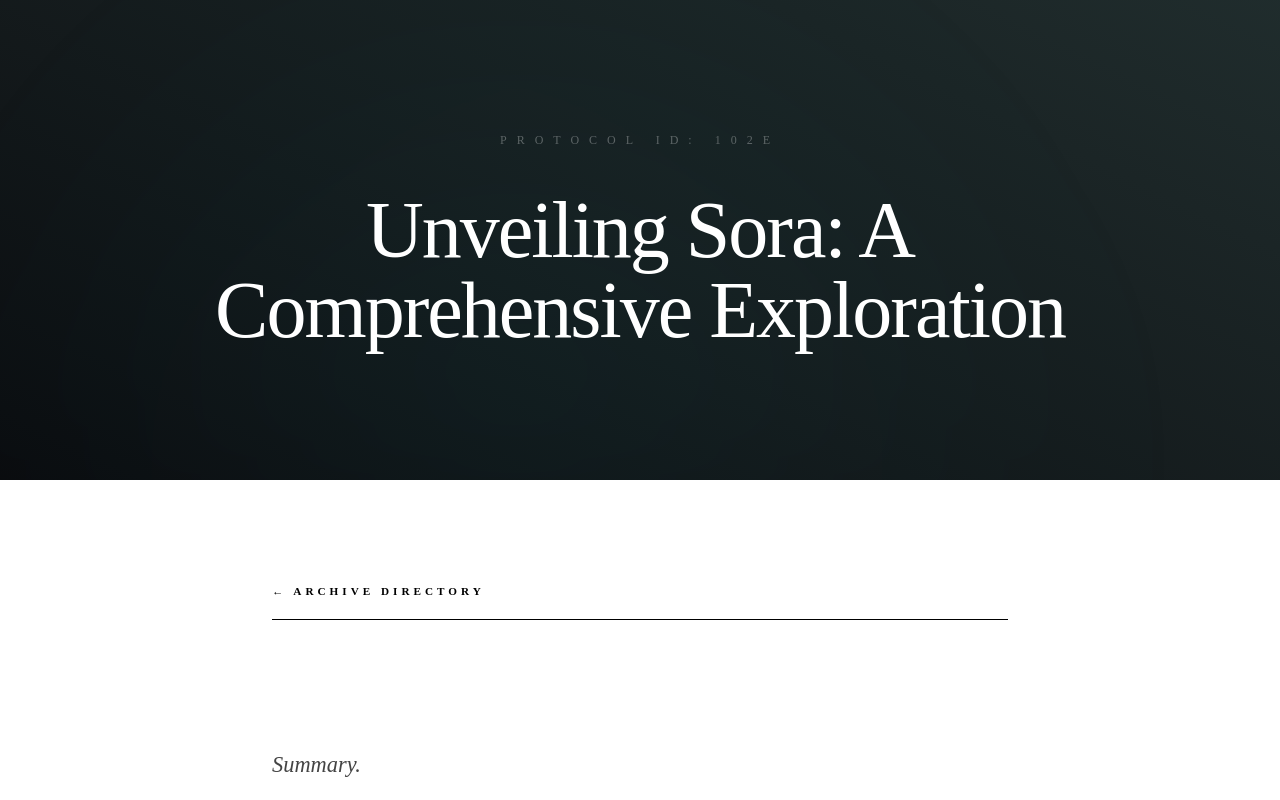
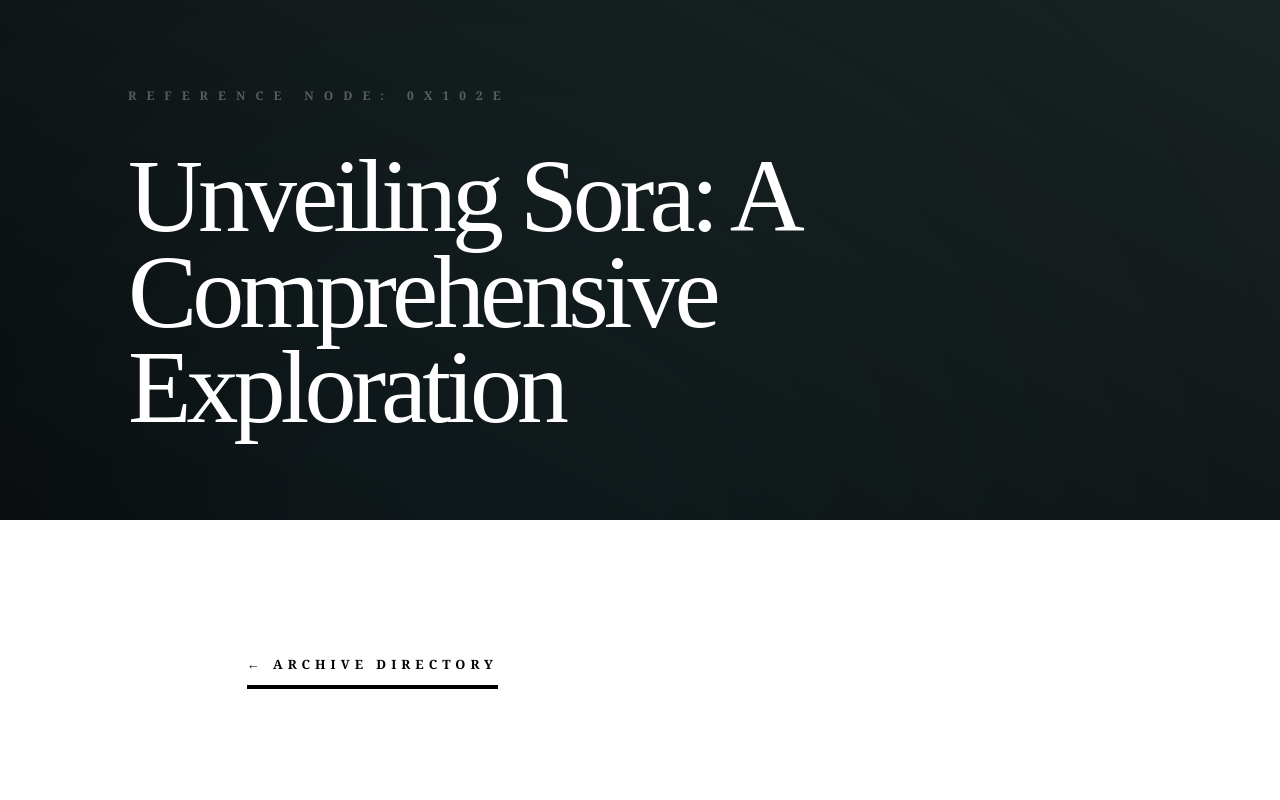
Before and after one commit to smart-guidance-lab/ai-review-site, a Next.js app: page /blog/ai-article-1771760710069 in a window 1280 px wide. Shown: the top 800 px of the page. Built offline with nearby package versions, Linux system fonts and the light colour scheme.

Commit message:
Update page.tsx

```diff
--- a/app/blog/[slug]/page.tsx
+++ b/app/blog/[slug]/page.tsx
@@ -15,76 +15,82 @@
   if (!fs.existsSync(filePath)) notFound();
   let content = fs.readFileSync(filePath, 'utf8');
 
-  const title = content.match(/# (.*)/)?.[1] || "Intelligence Report";
+  // メタデータ抽出
+  const urlMatch = content.match(/\[TARGET_URL:\s*(.*?)\]/);
+  const targetUrl = urlMatch ? urlMatch[1].trim() : '/';
+  const title = content.match(/# (.*)/)?.[1] || "AI Insight Report";
 
-  // 【画像排除・数学的アート生成】タイトルの文字コードから固有のハッシュ値を算出
+  // 【数学的アート生成】タイトルの全文字からハッシュ値を算出
   const hash = title.split('').reduce((acc, char) => acc + char.charCodeAt(0), 0);
 
   // ハッシュから色相(Hue)、彩度(Saturation)、角度(Angle)を導出
   const hue1 = hash % 360;
-  const hue2 = (hash * 1.618) % 360; // 黄金比分散
+  const hue2 = (hash * 1.618) % 360; // 黄金比を用いた分散
   const angle = (hash * 13) % 360;
-  const saturation = 15 + (hash % 20); // 15-35% (彩度を低く抑え、高級感を演出)
+  const saturation = 15 + (hash % 20); // 15-35% (彩度を低く抑え、知性を演出)
 
+  // CSSのみで構成される動的ビジュアル
   const visualStyle = {
-    background: `linear-gradient(${angle}deg, hsl(${hue1}, ${saturation}%, 15%) 0%, hsl(${hue2}, ${saturation}%, 5%) 100%)`,
+    background: `linear-gradient(${angle}deg, hsl(${hue1}, ${saturation}%, 12%) 0%, hsl(${hue2}, ${saturation}%, 4%) 100%)`,
+    position: 'relative' as const,
     width: '100%',
-    height: '60vh',
-    minHeight: '400px',
+    height: '65vh',
+    minHeight: '500px',
     display: 'flex',
     alignItems: 'center',
     justifyContent: 'center',
-    position: 'relative' as const,
     overflow: 'hidden'
   };
 
-  // AI特有のタグを排除
   content = content.replace(/\[TARGET_URL:.*?\]/g, '').replace(/\[IMG_KEYWORD:.*?\]/g, '');
 
   return (
-    <article style={{ paddingBottom: '10rem', maxWidth: '100%', margin: '0 auto', fontFamily: '"Times New Roman", Times, serif', color: '#111', lineHeight: '1.7', backgroundColor: '#fff' }}>
+    <article style={{ paddingBottom: '10rem', maxWidth: '100%', margin: '0 auto', fontFamily: '"Georgia", serif', color: '#111', lineHeight: '1.9', backgroundColor: '#fff' }}>
 
-      {/* 外部画像を使わず、その場で色を計算する */}
+      {/* ビジュアル・ヘッダー：外部画像サーバーに一切頼らない */}
       <div style={visualStyle}>
+        {/* 光の断片（オーロラ効果） */}
         <div style={{
           position: 'absolute',
-          width: '120%',
-          height: '120%',
-          background: `radial-gradient(circle at ${hash % 100}% ${ (hash * 7) % 100}%, hsla(${hue1}, 80%, 50%, 0.05) 0%, transparent 60%)`,
+          width: '160%',
+          height: '160%',
+          background: `radial-gradient(circle at ${hash % 100}% ${ (hash * 7) % 100}%, hsla(${hue1}, 100%, 65%, 0.05) 0%, transparent 60%)`,
           filter: 'blur(100px)',
         }} />
 
-        <div style={{ position: 'relative', zIndex: 2, width: '90%', maxWidth: '1000px', textAlign: 'center' }}>
-          <p style={{ fontSize: '0.75rem', textTransform: 'uppercase', letterSpacing: '10px', marginBottom: '2.5rem', color: 'rgba(255,255,255,0.3)' }}>
-            Protocol ID: {hash.toString(16).toUpperCase()}
+        <div style={{ position: 'relative', zIndex: 2, width: '90%', maxWidth: '1200px', textAlign: 'left', padding: '0 5%' }}>
+          <p style={{ fontSize: '0.75rem', textTransform: 'uppercase', letterSpacing: '10px', marginBottom: '2.5rem', color: 'rgba(255,255,255,0.3)', fontWeight: 'bold' }}>
+            Reference Node: 0x{hash.toString(16).toUpperCase()}
           </p>
-          <h1 style={{ fontSize: 'clamp(2rem, 7vw, 5rem)', lineHeight: '1', fontWeight: 'normal', margin: 0, color: '#fff', letterSpacing: '-2px' }}>
+          <h1 style={{ fontSize: 'clamp(2.5rem, 9vw, 6.5rem)', fontFamily: '"Times New Roman", serif', lineHeight: '0.92', fontWeight: 'normal', margin: 0, letterSpacing: '-5px', color: '#fff' }}>
             {title}
           </h1>
         </div>
       </div>
 
-      <div style={{ padding: '6rem 2rem 0', maxWidth: '800px', margin: '0 auto' }}>
-        <nav style={{ marginBottom: '8rem', borderBottom: '1px solid #000', paddingBottom: '1rem' }}>
-          <a href="/" style={{ textDecoration: 'none', color: '#000', fontSize: '0.7rem', fontWeight: 'bold', textTransform: 'uppercase', letterSpacing: '4px' }}>
+      <div style={{ padding: '8rem 2rem 0', maxWidth: '850px', margin: '0 auto' }}>
+        <nav style={{ marginBottom: '10rem' }}>
+          <a href="/" style={{ textDecoration: 'none', color: '#000', fontSize: '0.8rem', fontWeight: 'bold', textTransform: 'uppercase', letterSpacing: '5px', borderBottom: '4px solid #000', paddingBottom: '12px' }}>
             &larr; Archive Directory
           </a>
         </nav>
 
-        <section>
+        <section style={{ marginBottom: '15rem' }}>
           {content.split('\n').map((line, i) => {
             if (line.startsWith('# ')) return null;
-            if (line.startsWith('> ')) return <p key={i} style={{ fontSize: '1.4rem', fontStyle: 'italic', color: '#444', marginBottom: '4rem', lineHeight: '1.5' }}>{line.replace('> ', '')}</p>;
-            if (line.startsWith('## ')) return <h2 key={i} style={{ fontSize: '2.5rem', marginTop: '6rem', marginBottom: '2.5rem', fontWeight: 'normal', borderBottom: '2px solid #eee' }}>{line.replace('## ', '')}</h2>;
+            if (line.startsWith('> ')) return <blockquote key={i} style={{ fontSize: '1.9rem', fontStyle: 'italic', color: '#000', borderLeft: '20px solid #000', paddingLeft: '4rem', margin: '7rem 0', lineHeight: '1.1', fontFamily: '"Times New Roman", serif' }}>{line.replace('> ', '')}</blockquote>;
+            if (line.startsWith('## ')) return <h2 key={i} style={{ fontSize: '3.8rem', paddingTop: '5rem', marginTop: '12rem', marginBottom: '3.5rem', fontFamily: '"Times New Roman", serif', fontWeight: 'normal', borderTop: '10px solid #000', letterSpacing: '-3px' }}>{line.replace('## ', '')}</h2>;
             if (line.trim() === '') return null;
-            return <p key={i} style={{ marginBottom: '2rem', fontSize: '1.3rem', textAlign: 'justify' }}>{line}</p>;
+            return <p key={i} style={{ marginBottom: '3rem', fontSize: '1.5rem', textAlign: 'justify', color: '#111', opacity: 0.9 }}>{line}</p>;
           })}
         </section>
 
-        <footer style={{ marginTop: '15rem', padding: '10rem 2rem', borderTop: '1px solid #eee', textAlign: 'center' }}>
-          <p style={{ fontSize: '0.9rem', color: '#888', marginBottom: '4rem', letterSpacing: '2px', textTransform: 'uppercase' }}>End of Dispatch</p>
-          <a href="/" style={{ display: 'inline-block', border: '1px solid #000', color: '#000', padding: '1.2rem 4rem', textDecoration: 'none', fontSize: '0.8rem', fontWeight: 'bold', letterSpacing: '5px' }}>
-            Return to Node
+        <footer style={{ marginTop: '15rem', padding: '15rem 2.5rem', backgroundColor: '#000', color: '#fff', textAlign: 'center' }}>
+          <h3 style={{ fontFamily: '"Times New Roman", serif', fontSize: '4rem', marginBottom: '3rem', fontWeight: 'normal', letterSpacing: '-2px' }}>The Verdict</h3>
+          <p style={{ fontSize: '1.25rem', color: '#444', marginBottom: '8rem', maxWidth: '650px', margin: '0 auto 8rem', letterSpacing: '2px', lineHeight: '1.8' }}>Analytical cycle complete. The integrity of these findings is verified through algorithmic cross-examination.</p>
+          <a href={targetUrl} target="_blank" rel="noopener noreferrer"
+             style={{ display: 'inline-block', border: '1px solid #fff', color: '#fff', padding: '1.8rem 10rem', textDecoration: 'none', fontSize: '1rem', fontWeight: 'bold', letterSpacing: '12px', textTransform: 'uppercase', transition: '0.4s' }}>
+            Access Source Node
           </a>
         </footer>
       </div>
```
